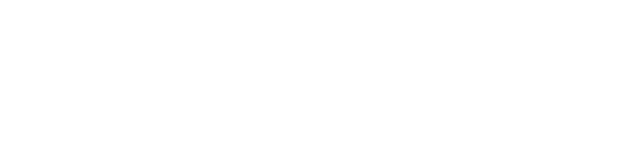
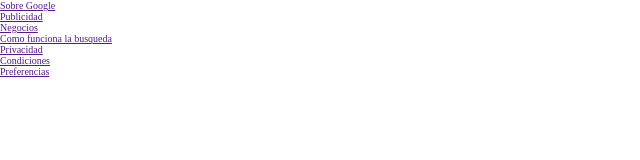
Before and after one commit to IgnacioConsuegra/Google, a plain HTML site: page index.html in a window 1280 px wide. Shown: the whole page, without its empty margins (0-640 px from the left). Drawn offline with Linux system fonts and the light colour scheme.

Commit message:
Rellenada lista (#2)
* merge

* agregado ul

* rellenada lista

```diff
--- a/css/styles.css
+++ b/css/styles.css
@@ -0,0 +1,11 @@
+*{
+    margin: 0px;
+    padding:0px;
+    box-sizing: border-box;
+}
+html{
+    font-size: 62.5%;
+}
+:root{
+
+}
--- a/index.html
+++ b/index.html
@@ -14,7 +14,19 @@
     <main>
 
     </main>
+
     <footer>
+        <ul>
+            <li><a href="">Sobre Google</a></li>
+            <li><a href="">Publicidad</a></li>
+            <li><a href="">Negocios </a></li>
+            <li><a href="">Como funciona la busqueda </a></li>
+        </ul>
+        <ul>
+            <li><a href="">Privacidad</a></li>
+            <li><a href="">Condiciones</a></li>
+            <li><a href="">Preferencias</a></li>
+        </ul>
 
     </footer>
 
```
